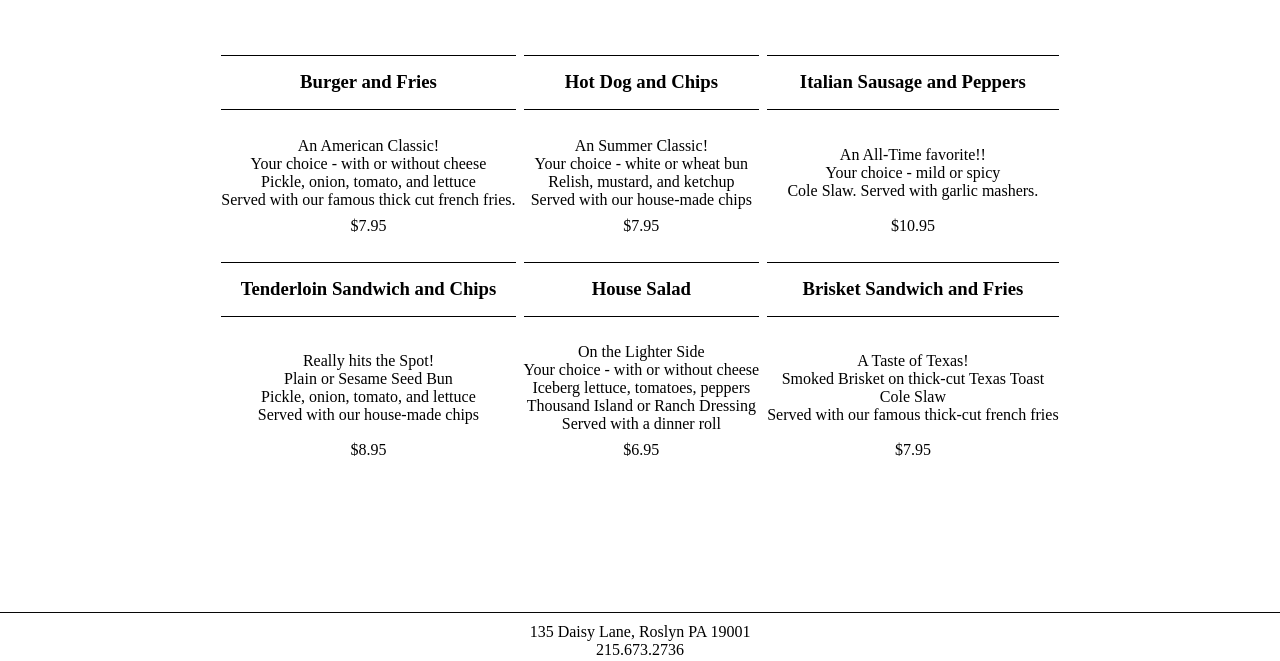
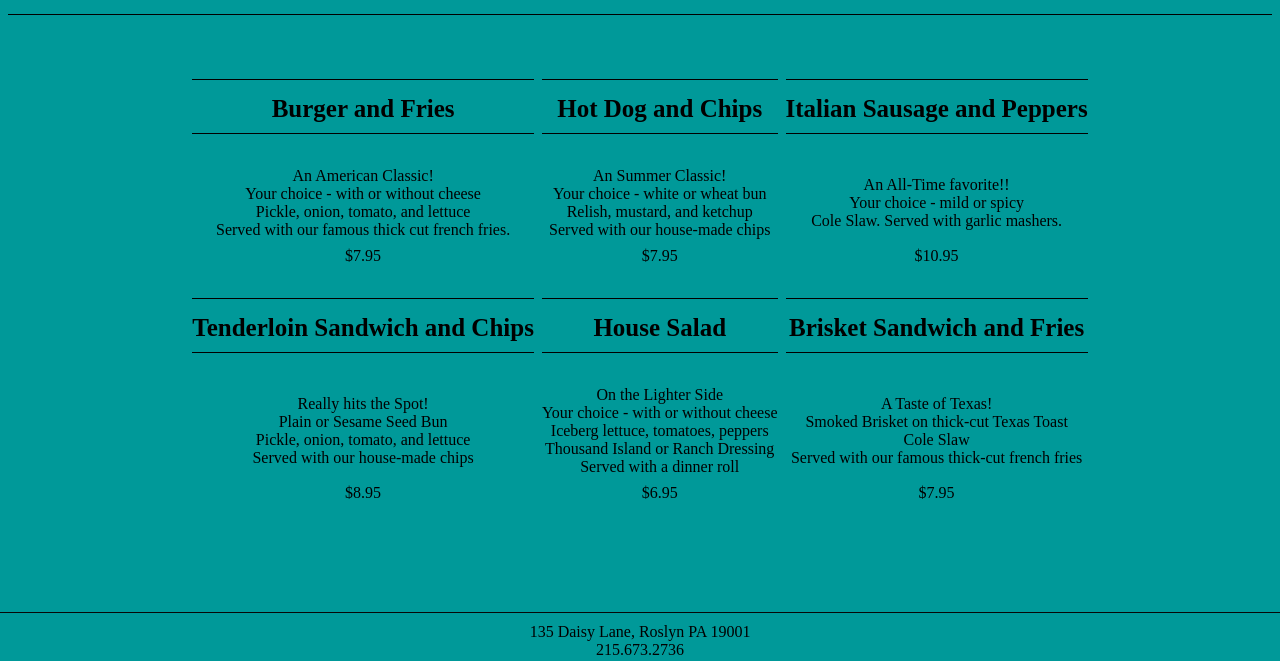
Before and after one commit to gillhughes23/gillsplace, a plain HTML site: page menu.html in a window 1280 px wide. Shown: the part 139-800 px from the top of the page. Drawn offline with Linux system fonts and the light colour scheme; files that its build step writes are made by us from their sources; files whose address does not match are found by name.

Commit message:
Add files via upload

```diff
--- a/menu.html
+++ b/menu.html
@@ -11,10 +11,10 @@
               }
         </style>
     </head>
-    <body>
+    <body id="menu">
         <h1>Gill's Place</h1>
 
-       <h3><a href="/Users/ghughes/Documents/repos/gillsplace/index.htmlml">Home</a>
+       <h3><a href="/Users/ghughes/Documents/repos/gillsplace/index.html">Home</a>
             <a href="/Users/ghughes/Documents/repos/gillsplace/menu.html">Menu</a>
             <a href="/Users/ghughes/Documents/repos/gillsplace/contact.html">Contact Us</a>
        </h3>
@@ -22,9 +22,9 @@
        <center>
            <table style="padding: 15px">
                <tr>
-                   <td><h3>Burger and Fries</h3></td>
-                   <td><h3>Hot Dog and Chips</h3></td>
-                   <td><h3>Italian Sausage and Peppers</h3></td>
+                   <td><h3 id="name">Burger and Fries</h3></td>
+                   <td><h3 id="name">Hot Dog and Chips</h3></td>
+                   <td><h3 id="name">Italian Sausage and Peppers</h3></td>
                </tr>
                <tr>
                   <td>An American Classic!<br>Your choice - with or without cheese<br>Pickle, onion, tomato, and lettuce<br>Served with our famous thick cut french fries.</td>
@@ -37,9 +37,9 @@
                    <td>$10.95</td>
                </tr>
                <tr>
-                   <td><h3>Tenderloin Sandwich and Chips</h3></td>
-                   <td><h3>House Salad</h3></td>
-                   <td><h3>Brisket Sandwich and Fries</h3></td>
+                   <td><h3 id="name">Tenderloin Sandwich and Chips</h3></td>
+                   <td><h3 id="name">House Salad</h3></td>
+                   <td><h3 id="name">Brisket Sandwich and Fries</h3></td>
                </tr>
                <tr>
                    <td>Really hits the Spot!<br>Plain or Sesame Seed Bun<br>Pickle, onion, tomato, and lettuce<br>Served with our house-made chips</td>
--- a/restaurantStyle.css
+++ b/restaurantStyle.css
@@ -12,6 +12,8 @@ footer {
 
     h1 {
         text-align: center;
+        font-family: 'Raleway', sans-serif;
+        font-size: 45px;
     }
 
     /*
@@ -43,3 +45,20 @@ footer {
         padding-bottom: 10px;
 
     }
+
+    #name {
+        font-size: 25px;
+    }
+
+    #menu {
+        background-color: #009999;
+    }
+
+    #background {
+        background-color: #ffffcc;
+        background-repeat: repeat-y;
+    }
+
+    #NameLabel, #Email, #Phone, #Reason, #AdditionalInformation, #visitedbefore, #Days {
+        font-weight: bold;
+    }
```
Also changed, not shown: index.html (+4 -3 lines).
